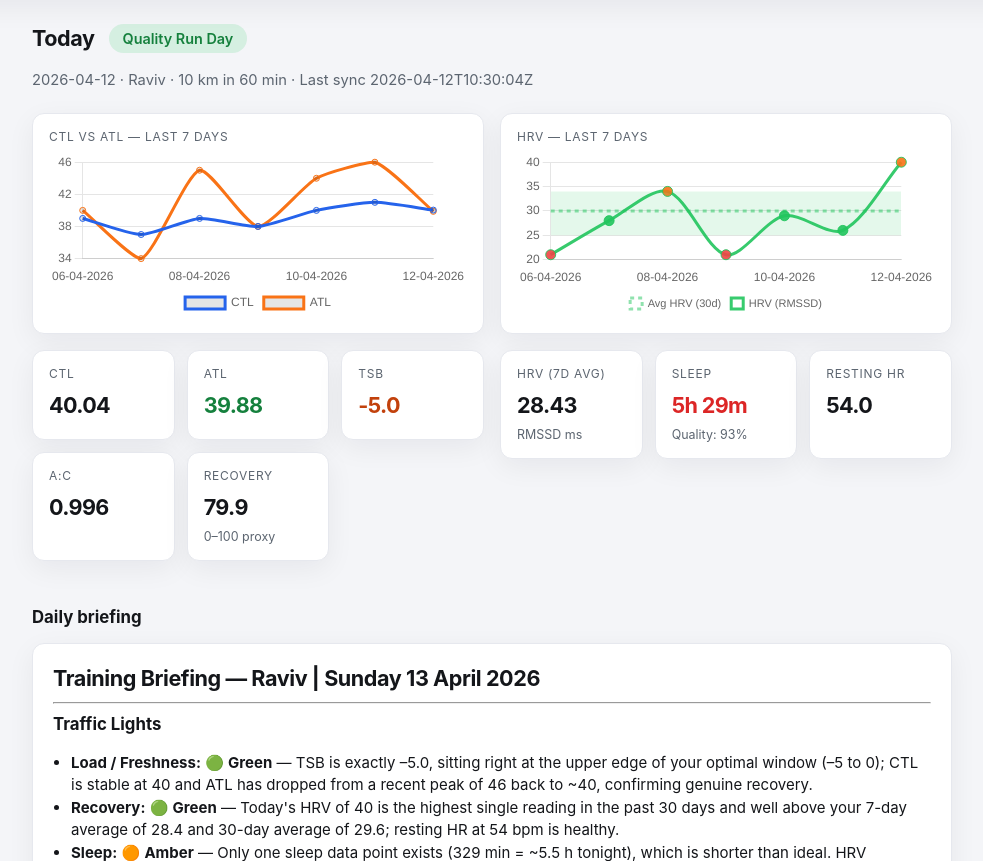
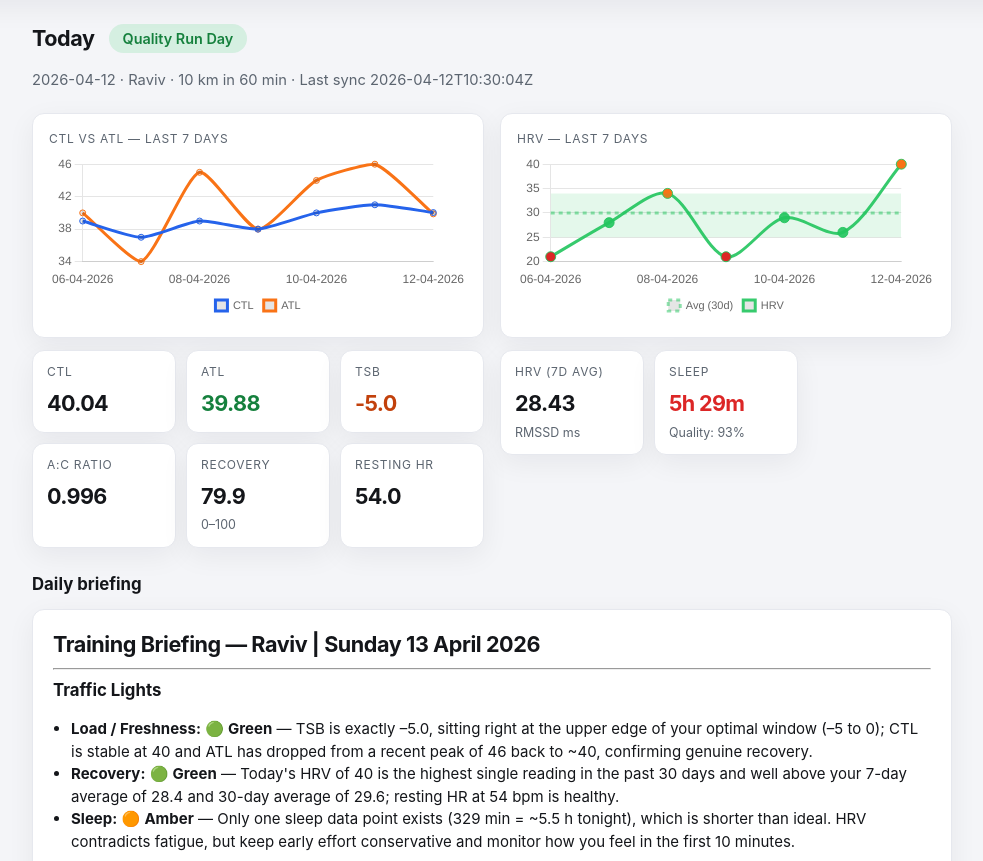
Before and after one commit to Raviv65/running-coach, a Flask app: page / in a window 1280 px wide. Shown: the part 54-915 px from the top of the page, without its empty margins (148-1131 px from the left). Run offline with Flask 3, Linux system fonts and the light colour scheme.

Commit message:
Align left/right metric grids: both use 2x3 metrics-grid with ghost cards on right
Co-Authored-By: Claude Sonnet 4.6 <noreply@anthropic.com>

```diff
--- a/templates/index.html
+++ b/templates/index.html
@@ -7,72 +7,79 @@
 </div>
 <p class="sub">{{ today }} · {{ athlete.name }} · {{ athlete.goal }}{% if last_sync %} · Last sync {{ last_sync[:19] }}Z{% endif %}</p>
 
-<!-- Charts row with metrics underneath each -->
 <div class="charts-row">
+
+  <!-- LEFT: CTL/ATL chart + 6 boxes in 2x3 grid -->
   <div class="chart-col">
     <div class="card chart-card">
       <div class="label">CTL vs ATL — Last 7 Days</div>
       <canvas id="loadChart" height="120"></canvas>
     </div>
-    <div class="grid grid-2">
-      <div class="card">
+    <div class="metrics-grid">
+      <div class="card mcard">
         <div class="label">CTL</div>
         <div class="value">{{ metrics.get("ctl") if metrics.get("ctl") is not none else "—" }}</div>
       </div>
-      <div class="card">
+      <div class="card mcard">
         <div class="label">ATL</div>
         {% set atl = metrics.get("atl") %}
         {% set ctl = metrics.get("ctl") %}
-        <div class="value" style="color: {% if atl is not none and ctl is not none %}{% if atl > ctl %}#dc2626{% else %}#15803d{% endif %}{% endif %}">
+        <div class="value" style="color:{% if atl is not none and ctl is not none %}{% if atl > ctl %}#dc2626{% else %}#15803d{% endif %}{% endif %}">
           {{ atl if atl is not none else "—" }}
         </div>
       </div>
-      <div class="card">
+      <div class="card mcard">
         <div class="label">TSB</div>
         {% set tsb = metrics.get("tsb") %}
-        <div class="value" style="color: {% if tsb is not none %}{% if tsb > -5 %}#15803d{% elif tsb > -15 %}#c2410c{% else %}#dc2626{% endif %}{% endif %}">
+        <div class="value" style="color:{% if tsb is not none %}{% if tsb > -5 %}#15803d{% elif tsb > -15 %}#c2410c{% else %}#dc2626{% endif %}{% endif %}">
           {{ tsb if tsb is not none else "—" }}
         </div>
       </div>
-      <div class="card">
-        <div class="label">A:C</div>
+      <div class="card mcard">
+        <div class="label">A:C Ratio</div>
         <div class="value">{{ metrics.get("ac_ratio") if metrics.get("ac_ratio") is not none else "—" }}</div>
       </div>
-      <div class="card">
+      <div class="card mcard">
         <div class="label">Recovery</div>
         <div class="value">{{ metrics.get("recovery_score") if metrics.get("recovery_score") is not none else "—" }}</div>
-        <div class="hint">0–100 proxy</div>
+        <div class="hint">0–100</div>
+      </div>
+      <div class="card mcard">
+        <div class="label">Resting HR</div>
+        <div class="value">{{ metrics.get("resting_hr") if metrics.get("resting_hr") is not none else "—" }}</div>
       </div>
     </div>
   </div>
 
+  <!-- RIGHT: HRV chart + 3 boxes, padded to align -->
   <div class="chart-col">
     <div class="card chart-card">
       <div class="label">HRV — Last 7 Days</div>
       <canvas id="hrvChart" height="120"></canvas>
     </div>
-    <div class="grid grid-2">
-      <div class="card">
+    <div class="metrics-grid">
+      <div class="card mcard">
         <div class="label">HRV (7d avg)</div>
         <div class="value">{{ metrics.get("hrv_7d_avg") if metrics.get("hrv_7d_avg") is not none else "—" }}</div>
         <div class="hint">RMSSD ms</div>
       </div>
-      <div class="card">
+      <div class="card mcard">
         <div class="label">Sleep</div>
         {% set sleep_min = metrics.get("sleep_duration_min") %}
         {% set sleep_hrs = (sleep_min | float) / 60 if sleep_min is not none else none %}
-        <div class="value" style="color: {% if sleep_hrs is not none %}{% if sleep_hrs < 6 %}#dc2626{% elif sleep_hrs < 7 %}#c2410c{% else %}#15803d{% endif %}{% endif %}">
+        <div class="value" style="color:{% if sleep_hrs is not none %}{% if sleep_hrs < 6 %}#dc2626{% elif sleep_hrs < 7 %}#c2410c{% else %}#15803d{% endif %}{% endif %}">
           {% if sleep_min is not none %}{{ (sleep_min | int) // 60 }}h {{ (sleep_min | int) % 60 }}m{% else %}—{% endif %}
         </div>
         {% set sq = metrics.get("sleep_quality") %}
         <div class="hint">Quality: {% if sq is not none %}{{ sq | int }}%{% else %}—{% endif %}</div>
       </div>
-      <div class="card">
-        <div class="label">Resting HR</div>
-        <div class="value">{{ metrics.get("resting_hr") if metrics.get("resting_hr") is not none else "—" }}</div>
-      </div>
+      <div class="card mcard" style="visibility:hidden;"></div>
+      <div class="card mcard" style="visibility:hidden;"></div>
+      <div class="card mcard" style="visibility:hidden;"></div>
+      <div class="card mcard" style="visibility:hidden;"></div>
     </div>
   </div>
+
 </div>
 
 <section class="block">
@@ -81,137 +88,87 @@
     {% if briefing_html %}
       {{ briefing_html|safe }}
     {% else %}
-      <p class="sub">No briefing yet. The morning job (05:00 UTC) will generate one after the first successful sync.</p>
+      <p class="sub">No briefing yet. The morning job (05:00 UTC) will generate one.</p>
     {% endif %}
   </div>
 </section>
 
 <style>
-.day-badge {
-  padding: 4px 14px;
-  border-radius: 20px;
-  font-size: 0.9rem;
-  font-weight: 600;
+.day-badge { padding:4px 14px; border-radius:20px; font-size:0.9rem; font-weight:600; }
+.badge-green { background:rgba(34,197,94,0.15); color:#15803d; }
+.badge-amber { background:rgba(249,115,22,0.15); color:#c2410c; }
+.badge-red   { background:rgba(239,68,68,0.15);  color:#dc2626; }
+
+.charts-row {
+  display: grid;
+  grid-template-columns: 1fr 1fr;
+  gap: 16px;
+  margin-bottom: 24px;
 }
-.badge-green { background: rgba(34,197,94,0.15); color: #15803d; }
-.badge-amber { background: rgba(249,115,22,0.15); color: #c2410c; }
-.badge-red   { background: rgba(239,68,68,0.15);  color: #dc2626; }
-.grid-2 .card {
-  min-height: 90px;
+.chart-col { display:flex; flex-direction:column; gap:12px; }
+.chart-card { padding:16px; }
+
+.metrics-grid {
+  display: grid;
+  grid-template-columns: 1fr 1fr 1fr;
+  gap: 10px;
+}
+.mcard {
+  min-height: 80px;
   display: flex;
   flex-direction: column;
   justify-content: flex-start;
-  padding-top: 14px;
+  padding: 12px 14px;
 }
-.chart-col .grid-2 {
-  display: grid;
-  grid-template-columns: 1fr 1fr 1fr;
-  gap: 12px;
+
+@media (max-width:640px) {
+  .charts-row { grid-template-columns:1fr; }
+  .metrics-grid { grid-template-columns:1fr 1fr; }
 }
 </style>
+
 <script src="https://cdnjs.cloudflare.com/ajax/libs/Chart.js/4.4.1/chart.umd.min.js"></script>
 <script>
 const history = {{ chart_history | tojson }};
-
-function fmtDate(iso) {
-  const [y, m, d] = iso.split('-');
-  return `${d}-${m}-${y}`;
-}
-
+function fmtDate(iso) { const [y,m,d]=iso.split('-'); return `${d}-${m}-${y}`; }
 const labels  = history.map(r => fmtDate(r.date));
 const ctlData = history.map(r => r.ctl);
 const atlData = history.map(r => r.atl);
 const hrvData = history.map(r => r.hrv);
 
 const commonOpts = {
-  responsive: true,
-  maintainAspectRatio: true,
-  scales: {
-    x: { ticks: { maxRotation: 0, autoSkip: true, maxTicksLimit: 7 }, grid: { display: false } }
-  },
-  plugins: { legend: { position: "bottom" } }
+  responsive:true, maintainAspectRatio:true,
+  scales:{ x:{ ticks:{maxRotation:0,autoSkip:true,maxTicksLimit:7}, grid:{display:false} } },
+  plugins:{ legend:{ position:'bottom', labels:{boxWidth:12,font:{size:11}} } }
 };
 
-new Chart(document.getElementById("loadChart"), {
-  type: "line",
-  data: {
+new Chart(document.getElementById('loadChart'), {
+  type:'line', data:{
     labels,
-    datasets: [
-      { label: "CTL", data: ctlData, borderColor: "#2563eb", tension: 0.2, spanGaps: true },
-      { label: "ATL", data: atlData, borderColor: "#f97316", tension: 0.2, spanGaps: true }
+    datasets:[
+      { label:'CTL', data:ctlData, borderColor:'#2563eb', tension:0.2, spanGaps:true },
+      { label:'ATL', data:atlData, borderColor:'#f97316', tension:0.2, spanGaps:true }
     ]
-  },
-  options: commonOpts
+  }, options:commonOpts
 });
 
-// HRV line chart with normal range band
 const hrv30avg = {{ metrics.get("hrv_30d_avg") or 29 }};
-const hrvLow = Math.round(hrv30avg * 0.85);
+const hrvLow  = Math.round(hrv30avg * 0.85);
 const hrvHigh = Math.round(hrv30avg * 1.15);
 
 new Chart(document.getElementById('hrvChart'), {
-  type: 'line',
-  data: {
+  type:'line', data:{
     labels,
-    datasets: [
-      {
-        label: '_high',
-        data: labels.map(() => hrvHigh),
-        borderColor: 'transparent',
-        backgroundColor: 'rgba(34,197,94,0.12)',
-        pointRadius: 0,
-        fill: '+1',
-        tension: 0,
-      },
-      {
-        label: '_low',
-        data: labels.map(() => hrvLow),
-        borderColor: 'transparent',
-        backgroundColor: 'rgba(34,197,94,0.12)',
-        pointRadius: 0,
-        fill: false,
-        tension: 0,
-      },
-      {
-        label: 'Avg HRV (30d)',
-        data: labels.map(() => Math.round(hrv30avg)),
-        borderColor: 'rgba(34,197,94,0.5)',
-        backgroundColor: 'transparent',
-        borderDash: [4, 4],
-        pointRadius: 0,
-        fill: false,
-        tension: 0,
-      },
-      {
-        label: 'HRV (RMSSD)',
-        data: hrvData,
-        borderColor: 'rgba(34,197,94,0.9)',
-        backgroundColor: 'transparent',
-        tension: 0.3,
-        pointRadius: 5,
-        pointBackgroundColor: hrvData.map(v =>
-          v === null ? 'transparent' :
-          v >= hrvHigh ? 'rgba(249,115,22,0.9)' :
-          v <= hrvLow ? 'rgba(239,68,68,0.9)' :
-          'rgba(34,197,94,0.9)'
-        ),
-        fill: false
-      }
+    datasets:[
+      { label:'_high', data:labels.map(()=>hrvHigh), borderColor:'transparent', backgroundColor:'rgba(34,197,94,0.12)', pointRadius:0, fill:'+1', tension:0 },
+      { label:'_low',  data:labels.map(()=>hrvLow),  borderColor:'transparent', backgroundColor:'rgba(34,197,94,0.12)', pointRadius:0, fill:false, tension:0 },
+      { label:'Avg (30d)', data:labels.map(()=>Math.round(hrv30avg)), borderColor:'rgba(34,197,94,0.5)', borderDash:[4,4], pointRadius:0, fill:false, tension:0 },
+      { label:'HRV', data:hrvData, borderColor:'rgba(34,197,94,0.9)', tension:0.3, pointRadius:5,
+        pointBackgroundColor:hrvData.map(v=>v===null?'transparent':v>=hrvHigh?'#f97316':v<=hrvLow?'#dc2626':'rgba(34,197,94,0.9)'),
+        fill:false }
     ]
   },
-  options: {
-    ...commonOpts,
-    plugins: {
-      legend: {
-        position: 'bottom',
-        labels: {
-          boxWidth: 12,
-          font: { size: 11 },
-          filter: (item) => !item.text.startsWith('_')
-        }
-      }
-    }
-  }
+  options:{ ...commonOpts, plugins:{ legend:{ position:'bottom', labels:{ boxWidth:12, font:{size:11}, filter:i=>!i.text.startsWith('_') } } } }
 });
 </script>
 {% endblock %}
```
